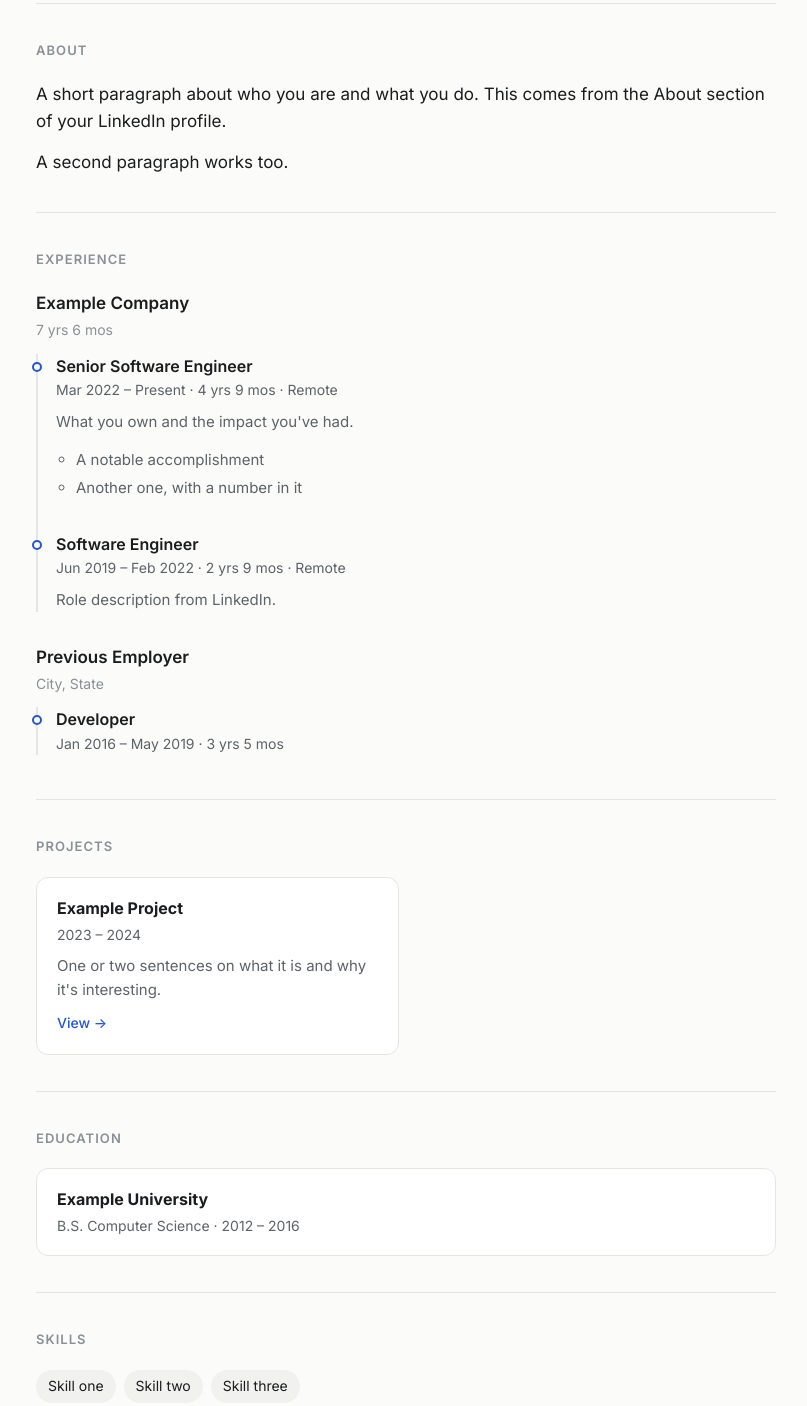
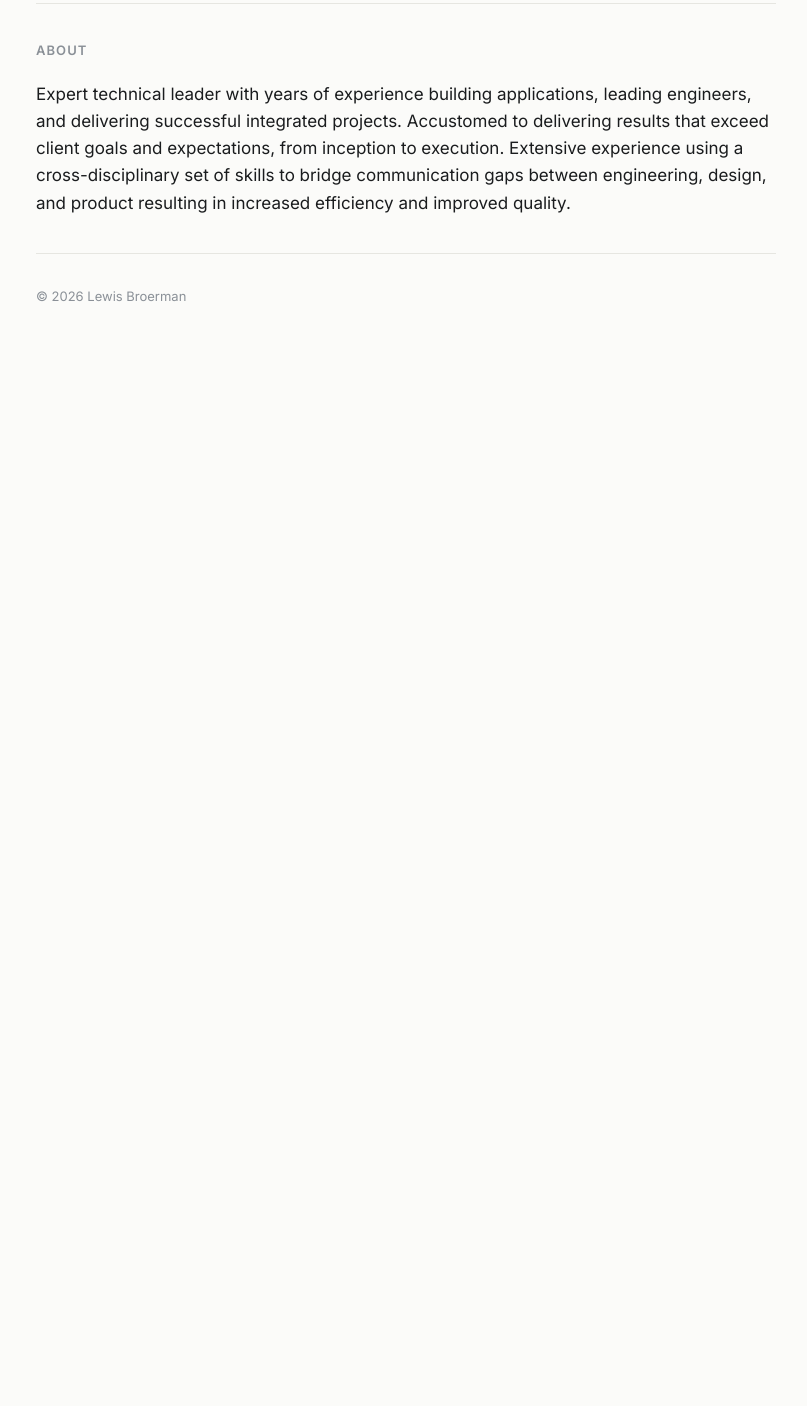
Before and after one commit to nitrixion/lewisbio, a plain HTML site: page site/index.html in a window 1280 px wide. Shown: the part 332-1738 px from the top of the page, without its empty margins (234-1041 px from the left). After the commit the page ends 800 px from the top, so only its background shows below. Drawn offline with Linux system fonts and the light colour scheme.

Commit message:
Import profile data from LinkedIn export
Name, headline, summary and location from Profile.csv. Experience,
education and skills were not in this export and are left empty.

Co-Authored-By: Claude Opus 5.5 <noreply@anthropic.com>
Claude-Session: https://claude.ai/code/session_013B3uM3RmGP47PAUQZSbEcV

```diff
--- a/site/data/profile.json
+++ b/site/data/profile.json
@@ -1,62 +1,22 @@
 {
-  "_comment": "PLACEHOLDER DATA. Replace by running scripts/linkedin_to_profile.py on your LinkedIn data export, or edit by hand.",
-  "name": "Lewis B.",
-  "headline": "Software Engineer",
-  "location": "City, State",
+  "name": "Lewis Broerman",
+  "headline": "Manager - Software Engineer at Arthrex",
+  "location": "San Diego, California, United States",
   "email": "",
   "avatar": "",
   "resume": "",
+  "contactBlurb": "",
   "links": [
-    { "label": "LinkedIn", "url": "https://www.linkedin.com/in/your-handle/" },
-    { "label": "GitHub", "url": "https://github.com/nitrixion" }
-  ],
-  "summary": "A short paragraph about who you are and what you do. This comes from the About section of your LinkedIn profile.\n\nA second paragraph works too.",
-  "experience": [
     {
-      "company": "Example Company",
-      "title": "Senior Software Engineer",
-      "location": "Remote",
-      "start": "Mar 2022",
-      "end": "",
-      "description": "What you own and the impact you've had.\n• A notable accomplishment\n• Another one, with a number in it"
-    },
-    {
-      "company": "Example Company",
-      "title": "Software Engineer",
-      "location": "Remote",
-      "start": "Jun 2019",
-      "end": "Feb 2022",
-      "description": "Role description from LinkedIn."
-    },
-    {
-      "company": "Previous Employer",
-      "title": "Developer",
-      "location": "City, State",
-      "start": "Jan 2016",
-      "end": "May 2019",
-      "description": ""
+      "label": "GitHub",
+      "url": "https://github.com/nitrixion"
     }
   ],
-  "projects": [
-    {
-      "title": "Example Project",
-      "description": "One or two sentences on what it is and why it's interesting.",
-      "url": "https://github.com/nitrixion",
-      "start": "2023",
-      "end": "2024"
-    }
-  ],
-  "education": [
-    {
-      "school": "Example University",
-      "degree": "B.S. Computer Science",
-      "start": "2012",
-      "end": "2016",
-      "notes": "",
-      "activities": ""
-    }
-  ],
+  "summary": "Expert technical leader with years of experience building applications, leading engineers, and delivering successful integrated projects.  Accustomed to delivering results that exceed client goals and expectations, from inception to execution.  Extensive experience using a cross-disciplinary set of skills to bridge communication gaps between engineering, design, and product resulting in increased efficiency and improved quality.",
+  "experience": [],
+  "projects": [],
+  "education": [],
   "certifications": [],
-  "skills": ["Skill one", "Skill two", "Skill three"],
+  "skills": [],
   "languages": []
 }
--- a/site/index.html
+++ b/site/index.html
@@ -3,12 +3,12 @@
 <head>
   <meta charset="utf-8">
   <meta name="viewport" content="width=device-width, initial-scale=1">
-  <title>Lewis B.</title>
-  <meta name="description" content="Portfolio, experience and contact details.">
+  <title>Lewis Broerman — Software Engineering Manager</title>
+  <meta name="description" content="Lewis Broerman: software engineering manager in San Diego. Experience, projects and contact details.">
   <meta property="og:type" content="website">
   <meta property="og:url" content="https://lewisb.io/">
-  <meta property="og:title" content="Lewis B.">
-  <meta property="og:description" content="Portfolio, experience and contact details.">
+  <meta property="og:title" content="Lewis Broerman — Software Engineering Manager">
+  <meta property="og:description" content="Lewis Broerman: software engineering manager in San Diego. Experience, projects and contact details.">
   <meta name="twitter:card" content="summary">
   <link rel="canonical" href="https://lewisb.io/">
   <link rel="icon" href="favicon.svg" type="image/svg+xml">
```
